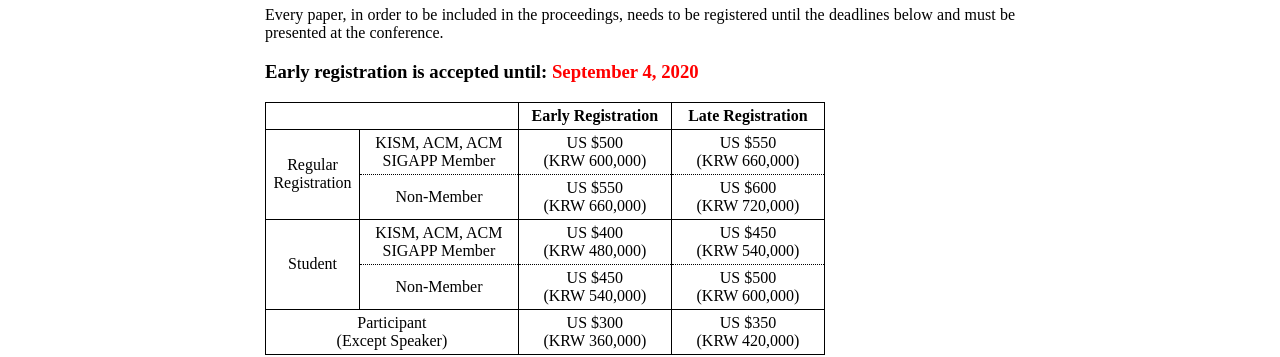
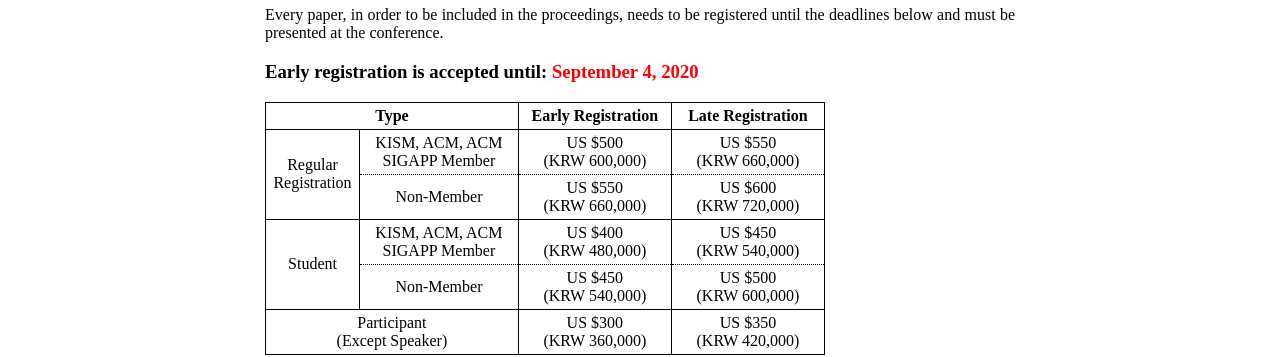
Before and after one commit to icea-conf/sma-2020.github.io, a Jekyll site: the page built from registration/index.html, in a window 1280 px wide. Shown: the part 617-974 px from the top of the page. Built offline with Jekyll 4.4.1, drawn with Linux system fonts in a browser that asks for light colours.

Commit message:
Update index.html

```diff
--- a/registration/index.html
+++ b/registration/index.html
@@ -30,7 +30,9 @@ title: SMA 2020
                <table class="tlayout" cellspacing="0">
                     <tbody style="text-align: center">
                          <tr>
-                              <td class="theader" width="35%" colspan="2"></td>
+                              <td class="theader" width="35%" colspan="2">
+                                   <b>Type</b>
+                              </td>
                               <td class="theader" width="25%">
                                    <b>Early Registration</b>
                               </td>
```
